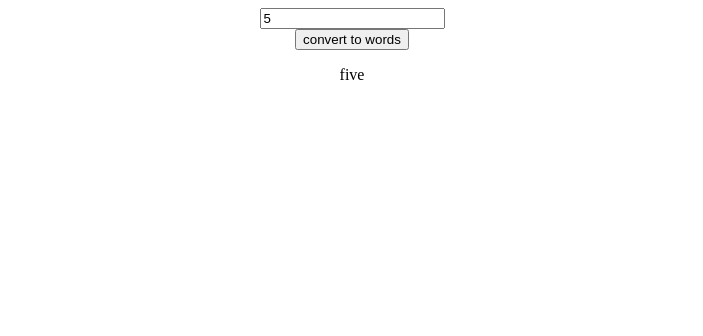
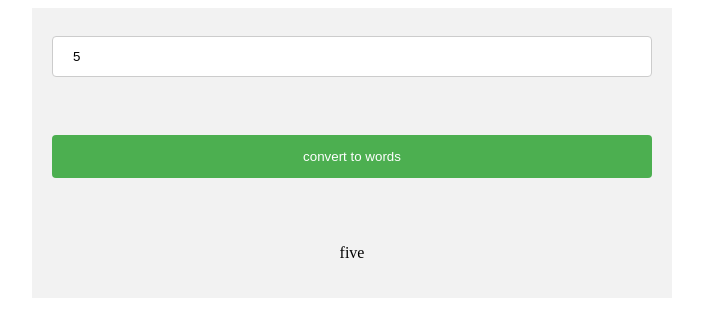
Before and after one commit to medaymenTN/js-numerals, a plain HTML site: page index.html in a window 1280 px wide. Both pictures are taken after typing "5" into the empty fields and a click on the button "convert to words". Shown: the whole page, without its empty margins (288-991 px from the left). Drawn offline with Linux system fonts and the light colour scheme.

Commit message:
fixing issues at script.js and adding css styles

```diff
--- a/index.html
+++ b/index.html
@@ -9,7 +9,7 @@
 </head>
 <body>
     <div class="input-container">
-        <input type="number" name="text" class="number-input" id="input" required >
+        <input type="number" name="text" class="number-input" id="input"  maxlength="6" required />
         <button id="button">
             convert to words
         </button>
--- a/script.js
+++ b/script.js
@@ -1,41 +1,13 @@
+/** this script supports numbers from 0  to 99999 */
 document.getElementById("button").addEventListener("click", () => {
+
   const value = document.getElementById("input").value;
   const output = document.getElementById("message");
+  //split numbers into an array
   const digits = value.toString().split("");
-  const ones = [
-    "zero",
-    "one",
-    "two",
-    "three",
-    "four",
-    "five",
-    "six",
-    "seven",
-    "eight",
-    "nine",
-    "ten",
-    "eleven",
-    "twelve",
-    "thirteen",
-    "fourteen",
-    "fifteen",
-    "sixteen",
-    "seventeen",
-    "eighteen",
-    "nineteen"
-  ];
-  const tens = [
-    "",
-    "",
-    "twenty",
-    "thirty",
-    "forty",
-    "fifty",
-    "sixty",
-    "seventy",
-    "eighty",
-    "ninety"
-  ];
+  //declare numbers in letters
+  const ones = ["zero","one","two","three","four","five","six","seven","eight","nine","ten","eleven","twelve","thirteen","fourteen", "fifteen","sixteen","seventeen","eighteen","nineteen"];
+  const tens = ["","","twenty","thirty","forty","fifty","sixty","seventy","eighty","ninety"];
 
   /** numbers and digits less than 20 */
   if (value.length === 1 || (value.length === 2 && parseInt(value) < 20)) {
@@ -45,59 +17,80 @@ document.getElementById("button").addEventListener("click", () => {
   /** numbers greater or equal to 20 */
   if (value.length === 2 && parseInt(value) >= 20) {
     output.innerHTML =
+    //compare the index of the digit that match the row in ons or ten arrays depending on the number length
       digits[1] !== "0"
         ? `${tens[parseInt(digits[0])]} ${ones[parseInt(digits[1])]}`
         : tens[parseInt(digits[0])];
   }
   /** numbers greater than 99 and less than 1000 */
-  if (value.length === 3 ) {
+  if (value.length === 3) {
     output.innerHTML =
+    //checking if all digits except the first are all zero
       digits[1] && digits[2] === "0"
         ? `${ones[parseInt(digits[0])]} hundred`
         : `${ones[parseInt(digits[0])]} hundred and
         ${digits[1] !== "0" ? tens[parseInt(digits[1])] : ""}
         ${digits[2] !== "0" ? ones[parseInt(digits[2])] : ""}`;
   }
+
   /** numbers greater than 1000 and less than 2000 */
-  if (value.length === 4 && parseInt(value) < 2000 ) {
+  if (value.length === 4 && parseInt(value) >= 1000) {
     output.innerHTML =
-      digits[1] === "0" && digits[2] === "0" && digits[3] === "0"
-        ? `${ones[parseInt(digits[0])]} thousand`
-        : digits[2] === "0" && digits[3] === "0"
-        ? `${ones[parseInt(`${digits[0]}${digits[1]}`)]} hundred`
-        : `${ones[parseInt(`${digits[0]}${digits[1]}`)]} hundred and
-          ${
-            digits[3] !== "0"
-              ? `${tens[parseInt(digits[2])]} ${ones[parseInt(digits[3])]}`
-              : tens[parseInt(digits[2])]
-          } `;
-  }
-  /** numbers greater than 1000 and less than 2000 */
-  if ( value.length === 4 && parseInt(value) >= 2000 ) {
-
-    output.innerHTML =
+      //checking if all digits except the first are all zero
       digits[1] === "0" && digits[2] === "0" && digits[3] === "0"
         ? `${ones[parseInt(digits[0])]} thousand`
         : `${ones[parseInt(digits[0])]} thousand ${
-            digits[2]==="0" && digits[3] === "0"
-              ? `${digits[1] !== "0" ? ones[parseInt(digits[1])]+ ' hundred':''} `
-              : `${digits[1] !== "0" ? ones[parseInt(digits[1])]+ ' hundred and':''}
-              ${digits[2] !== "0" ? tens[parseInt(digits[2])] : ''}
-              ${digits[3] !== "0" ? ones[parseInt(digits[3])] : ''}`
+            digits[2] === "0" && digits[3] === "0"
+              ? `${
+                  digits[1] !== "0"
+                    ? ones[parseInt(digits[1])] + " hundred"
+                    : ""
+                } `
+              : `${
+                  digits[1] !== "0"
+                    ? ones[parseInt(digits[1])] + " hundred and"
+                    : ""
+                }
+              ${digits[2] !== "0" ? tens[parseInt(digits[2])] : ""}
+              ${digits[3] !== "0" ? ones[parseInt(digits[3])] : ""}`
           }`;
   }
-   /** numbers greater than 10000 and less than 100000 */
-   if ( value.length === 5 ) {
-
+  /** numbers greater than 10000 and less than 100000 */
+  if (value.length === 5) {
+    //checking if all digits except the first are all zero
     output.innerHTML =
       digits[2] === "0" && digits[3] === "0" && digits[4] === "0"
-        ? `${ones[parseInt(`${digits[0]}${digits[1]}`)]} thousand`
-        : `${ones[parseInt(`${digits[0]}${digits[1]}`)]} thousand ${
-            digits[3]==="0" && digits[4] === "0"
-              ? `${digits[2] !== "0" ? ones[parseInt(digits[2])]+ ' hundred':''}`
-              : `${digits[2] !== "0" ? ones[parseInt(digits[2])]+ ' hundred and':''}
-              ${digits[3] !== "0" ? tens[parseInt(digits[3])] : ''}
-              ${digits[4] !== "0" ? ones[parseInt(digits[4])] : ''}`
+        ? `${
+            digits[0] >= "2"
+              ? `${tens[parseInt(digits[0])]} ${
+                    digits[1] !== "0"
+                    ? ones[parseInt(digits[1])]
+                    : ""
+                }`
+              : ones[parseInt(`${digits[0]}${digits[1]}`)]
+          } thousand`
+        : `${
+            digits[0] >= "2"
+              ? `${tens[parseInt(digits[0])]} ${
+                    digits[1] !== "0"
+                    ? ones[parseInt(digits[1])]
+                    : ""
+                }`
+              : ones[parseInt(`${digits[0]}${digits[1]}`)]
+          } thousand ${
+            digits[3] === "0" && digits[4] === "0"
+              ? `${
+                  digits[2] !== "0"
+                    ? ones[parseInt(digits[2])] + " hundred"
+                    : ""
+                }`
+              : `${
+                  digits[2] !== "0"
+                    ? ones[parseInt(digits[2])] + " hundred and"
+                    : ""
+                }
+              ${digits[3] !== "0" ? tens[parseInt(digits[3])] : ""}
+              ${digits[4] !== "0" ? ones[parseInt(digits[4])] : ""}`
           }`;
   }
 });
--- a/style.css
+++ b/style.css
@@ -1,6 +1,37 @@
+body{
+  display: flex;
+  justify-content: center;
+}
 .input-container {
   display: flex;
   align-items: center;
-  justify-content: center;
+  justify-content: space-between;
   flex-direction: column;
+  background-color: #f2f2f2;
+  width: 600px;
+  height: 250px;
+  padding: 20px;
 }
+.number-input{
+  width: 100%;
+  padding: 12px 20px;
+  margin: 8px 0;
+  display: inline-block;
+  border: 1px solid #ccc;
+  border-radius: 4px;
+  box-sizing: border-box;
+}
+button {
+  width: 100%;
+  background-color: #4CAF50;
+  color: white;
+  padding: 14px 20px;
+  margin: 8px 0;
+  border: none;
+  border-radius: 4px;
+  cursor: pointer;
+}
+
+button:hover {
+  background-color: #45a049;
+}
```
